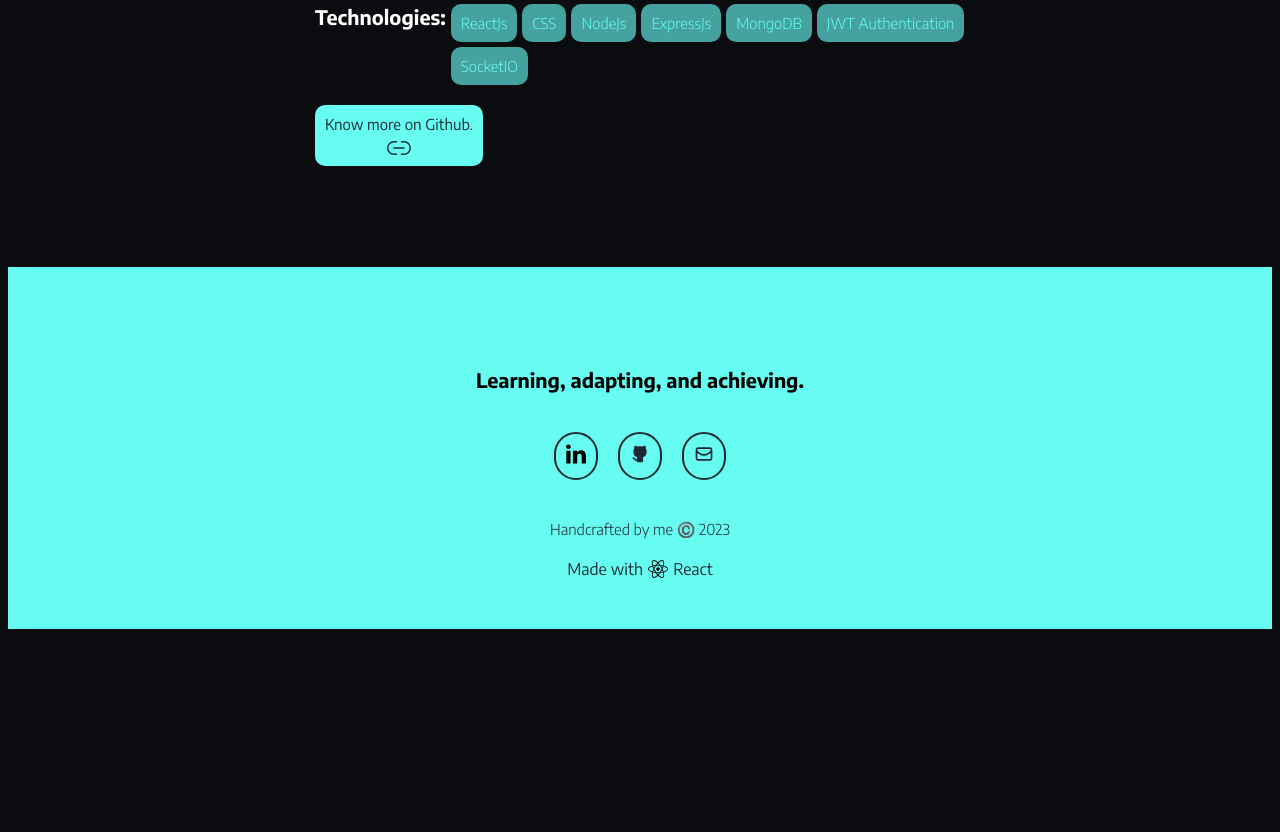
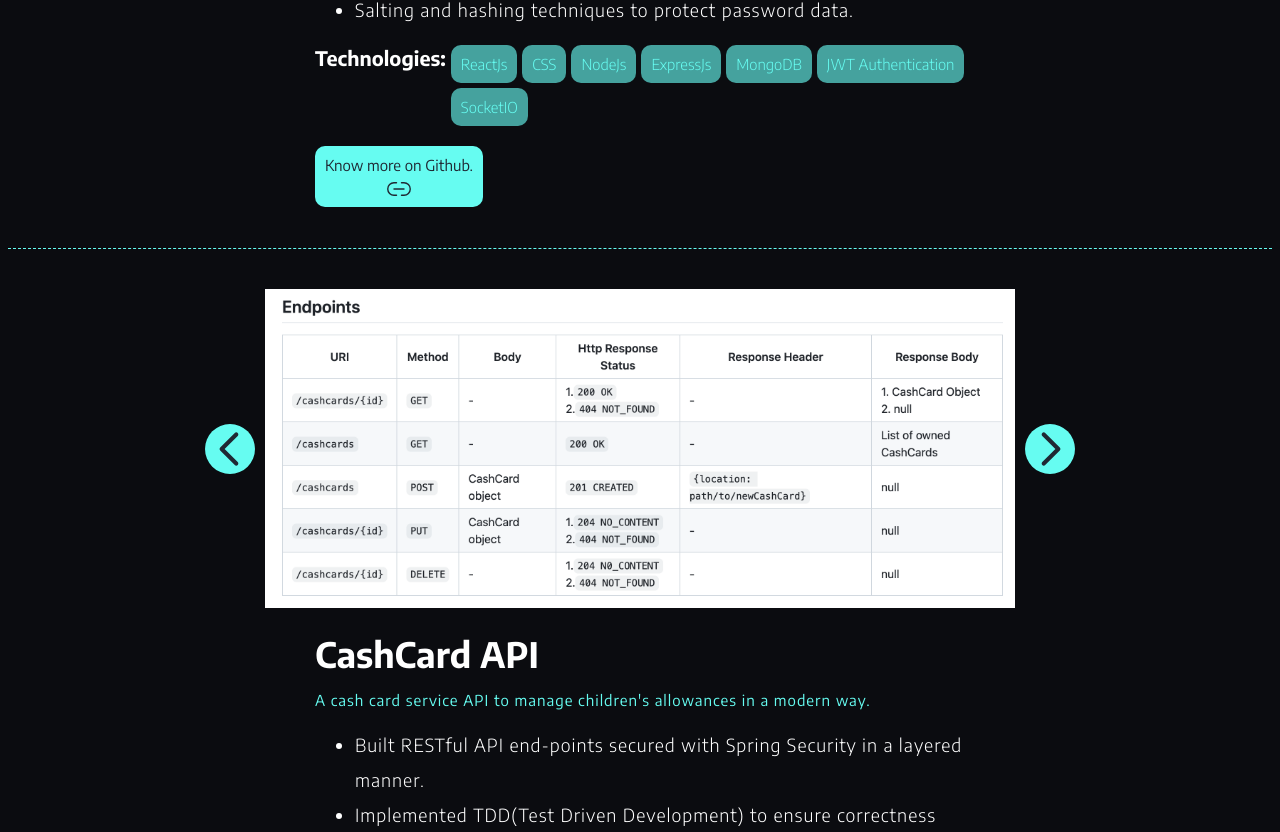
Before and after one commit to deep-1704/Deep_Prajapati_Portfolio, a React (Create React App) app: page / in a window 1280 px wide. Shown: the part 4228-5060 px from the top of the page. Before the commit the page ends 4865 px from the top, so only its background shows below. Built offline with nearby package versions, Linux system fonts and the light colour scheme; no server answers.

Commit message:
Add CashCard API project

```diff
--- a/src/sections/projects/projects.jsx
+++ b/src/sections/projects/projects.jsx
@@ -10,10 +10,13 @@ import askadocSS8 from "../../assets/incompleteProfile.png"
 import askadocSS9 from "../../assets/DocProfile.png"
 import askadocSS10 from "../../assets/ChatDtP.png"
 import askadocSS11 from "../../assets/ChatPtD.png"
+import cashCardSS1 from "../../assets/CC_Endpoints.png"
+import cashCardSS2 from "../../assets/CC_TestResults.png"
 import Project from "./project";
 
 let Projects = () => {
     let projectSS1 = [askadocSS1,askadocSS2,askadocSS3,askadocSS4,askadocSS5,askadocSS6,askadocSS7,askadocSS8,askadocSS9,askadocSS10,askadocSS11]
+    let projectSS2 = [cashCardSS1,cashCardSS2]
     let info = [
         {
             "PImg": projectSS1,
@@ -28,15 +31,27 @@ let Projects = () => {
             ],
             "PTechnologies":["ReactJs","CSS","NodeJs","ExpressJs","MongoDB","JWT Authentication","SocketIO"],
             "gitLink":"https://github.com/deep-1704/AskaDoc#askadoc"
+        },
+        {
+            "PImg": projectSS2,
+            "PTitle" : "CashCard API",
+            "PDescription" : "A cash card service API to manage children's allowances in a modern way.",
+            "PDetails" : [
+                "Built RESTful API end-points secured with Spring Security in a layered manner.",
+                "Implemented TDD(Test Driven Development) to ensure correctness",
+            ],
+            "PTechnologies":["Spring MVC", "Spring Data JPA", "Spring Security", "JUnit", "Gradle"],
+            "gitLink":"https://github.com/deep-1704/CashCard"
         }
     ]
     return (
         <div className={styles.projectsContainer} id="projects">
             <div className={styles.projectsSec}>
                 <div className={styles.projectsTitle}>Projects</div>
-                <div className={styles.projectsDesc}>Here is a major project I've worked on.</div>
+                <div className={styles.projectsDesc}>Here are some of the major projects I've worked on.</div>
                 <div className={styles.projectsList}>
                     <Project info={info[0]}/>
+                    <Project info={info[1]}/>
                 </div>
             </div>
         </div>
--- a/src/sections/projects/styles.module.css
+++ b/src/sections/projects/styles.module.css
@@ -26,6 +26,9 @@
     justify-content: space-evenly;
     align-items: flex-start;
     gap: 20px;
+    padding-top: 40px;
+    margin-bottom: 40px;
+    border-top: 1px dashed var(--tc1);
 }
 .projectImageCarousel{
     display: flex;
@@ -37,6 +40,7 @@
 }
 .projectImageCarouselbtn{
     max-width: 50px;
+    cursor: pointer;
 }
 .projectInfo {
     max-width: 400px;
```
Also changed, not shown: src/assets/CC_Endpoints.png (added), src/assets/CC_TestResults.png (added), 13 other files (tests, documents, lock files or other folders).
